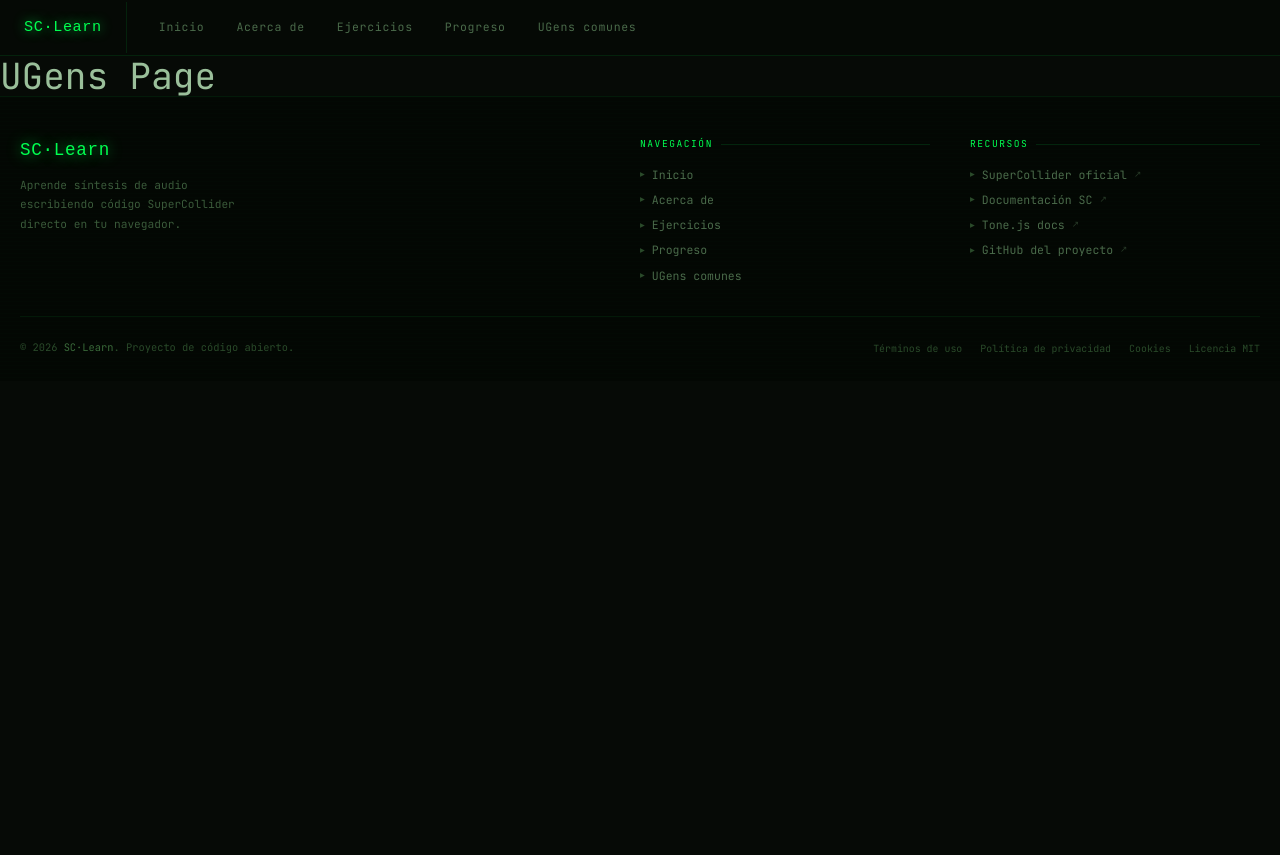
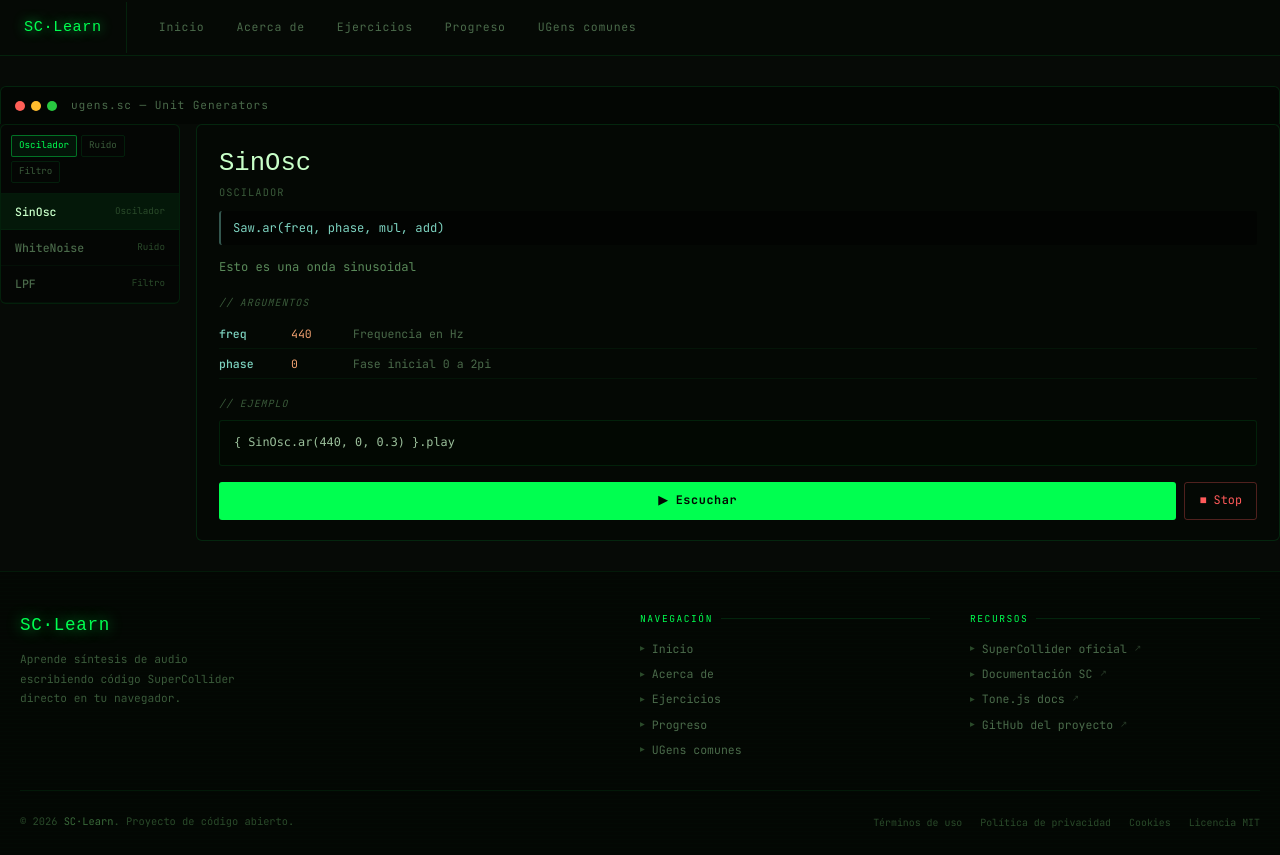
Before and after one commit to jmsanJS/supercollider-learn, a Next.js app: page /ugens in a window 1280 px wide. Before the commit the page ends 800 px from the top, so only its background shows below. Built offline with nearby package versions, Linux system fonts and the light colour scheme.

Commit message:
feat: create UGens page

```diff
--- /dev/null
+++ b/src/app/ugens/UGensClient.tsx
@@ -0,0 +1,91 @@
+"use client";
+
+import styles from "./page.module.css";
+
+export default function UGensClient() {
+  const handlePlay = () => {};
+  const handleStop = () => {};
+
+  return (
+    <section className={styles.section_wrap}>
+      <header className={styles.terminal_header} aria-hidden="true">
+        <span className={`${styles.th_dot} ${styles.r}`} />
+        <span className={`${styles.th_dot} ${styles.y}`} />
+        <span className={`${styles.th_dot} ${styles.g}`} />
+        <span className={styles.th_title}>ugens.sc — Unit Generators</span>
+      </header>
+
+      <div className={styles.ugen_layout}>
+        <div className={styles.ugen_list}>
+          <div className={styles.cat_filter}>
+            <button className={`${styles.cat_btn} ${styles.active}`}>
+              Oscilador
+            </button>
+            <button className={`${styles.cat_btn}`}>
+              Ruido
+            </button>
+            <button className={`${styles.cat_btn}`}>
+              Filtro
+            </button>
+          </div>
+
+          <button className={`${styles.ugen_item} ${styles.active}`}>
+            <span className={styles.ui_name}>SinOsc</span>
+            <span className={styles.ui_cat}>Oscilador</span>
+          </button>
+          <button className={`${styles.ugen_item}`}>
+            <span className={styles.ui_name}>WhiteNoise</span>
+            <span className={styles.ui_cat}>Ruido</span>
+          </button>
+          <button className={`${styles.ugen_item}`}>
+            <span className={styles.ui_name}>LPF</span>
+            <span className={styles.ui_cat}>Filtro</span>
+          </button>
+        </div>
+
+        <div className={styles.ugen_detail}>
+          <div className={styles.ud_name}>SinOsc</div>
+          <div className={styles.ud_cat}>Oscilador</div>
+          <div className={styles.ud_sig}>Saw.ar(freq, phase, mul, add)</div>
+          <p className={styles.ud_desc}>Esto es una onda sinusoidal</p>
+
+          <div className={styles.ud_args}>
+            <div className={styles.pane_label} style={{ marginBottom: 8 }}>
+              // argumentos
+            </div>
+
+            <div className={styles.arg_row}>
+              <span className={styles.arg_name}>freq</span>
+              <span className={styles.arg_default}>440</span>
+              <span className={styles.arg_desc}>Frequencia en Hz</span>
+            </div>
+            <div className={styles.arg_row}>
+              <span className={styles.arg_name}>phase</span>
+              <span className={styles.arg_default}>0</span>
+              <span className={styles.arg_desc}>Fase inicial 0 a 2pi</span>
+            </div>
+          </div>
+
+          <div className={styles.ud_example}>
+            <div className={styles.pane_label} style={{ marginBottom: 8 }}>
+              // ejemplo
+            </div>
+            <div className={styles.example_block}>
+              <pre>{`{ SinOsc.ar(440, 0, 0.3) }.play`}</pre>
+            </div>
+          </div>
+
+          <div className={styles.ud_controls}>
+            <button className={styles.btn_run} onClick={handlePlay}>
+              ▶ Escuchar
+            </button>
+
+            <button className={styles.btn_stop} onClick={handleStop}>
+              ■ Stop
+            </button>
+          </div>
+        </div>
+      </div>
+    </section>
+  );
+}
--- /dev/null
+++ b/src/app/ugens/page.module.css
@@ -0,0 +1,274 @@
+.section_wrap {
+  margin: 30px auto;
+  max-width: 1400px;
+  animation: fadeIn 0.2s ease;
+}
+@keyframes fadeIn {
+  from {
+    opacity: 0;
+    transform: translateY(6px);
+  }
+  to {
+    opacity: 1;
+    transform: translateY(0);
+  }
+}
+
+.terminal_header {
+  display: flex;
+  align-items: center;
+  gap: 6px;
+  background: rgba(0, 0, 0, 0.4);
+  border: 1px solid rgba(0, 255, 80, 0.12);
+  border-bottom: none;
+  border-radius: 6px 6px 0 0;
+  padding: 10px 14px;
+}
+
+.th_dot {
+  width: 10px;
+  height: 10px;
+  border-radius: 50%;
+}
+
+.th_dot.r {
+  background: #ff5f57;
+}
+
+.th_dot.y {
+  background: #ffbd2e;
+}
+
+.th_dot.g {
+  background: #28c840;
+}
+
+.th_title {
+  margin-left: 8px;
+  font-size: 0.7rem;
+  color: #4a6a4a;
+  letter-spacing: 0.08em;
+}
+
+.ugen_layout {
+  display: grid;
+  grid-template-columns: 180px 1fr;
+  gap: 16px;
+}
+@media (max-width: 700px) {
+  .ugen_layout {
+    grid-template-columns: 1fr;
+  }
+}
+
+.ugen_list {
+  border: 1px solid rgba(0, 255, 80, 0.1);
+  border-radius: 6px;
+  overflow: hidden;
+  background: rgba(0, 0, 0, 0.3);
+  height: fit-content;
+}
+
+.cat_filter {
+  padding: 10px;
+  display: flex;
+  flex-wrap: wrap;
+  gap: 4px;
+  border-bottom: 1px solid rgba(0, 255, 80, 0.08);
+}
+
+.cat_btn {
+  background: none;
+  border: 1px solid rgba(0, 255, 80, 0.1);
+  border-radius: 2px;
+  font-family: "JetBrains Mono", monospace;
+  font-size: 0.58rem;
+  color: #3a5a3a;
+  padding: 3px 7px;
+  cursor: pointer;
+  transition: all 0.1s;
+}
+
+.cat_btn:hover {
+  color: #7ab07a;
+  border-color: rgba(0, 255, 80, 0.25);
+}
+
+.cat_btn.active {
+  color: #00ff50;
+  border-color: rgba(0, 255, 80, 0.4);
+  background: rgba(0, 255, 80, 0.06);
+}
+
+.ugen_item {
+  display: flex;
+  justify-content: space-between;
+  align-items: center;
+  width: 100%;
+  padding: 9px 14px;
+  background: none;
+  border: none;
+  border-bottom: 1px solid rgba(0, 255, 80, 0.04);
+  font-family: "JetBrains Mono", monospace;
+  font-size: 0.72rem;
+  color: #4a6a4a;
+  cursor: pointer;
+  text-align: left;
+  transition: all 0.1s;
+}
+
+.ugen_item:hover {
+  background: rgba(0, 255, 80, 0.04);
+  color: #7ab07a;
+}
+
+.ugen_item.active {
+  background: rgba(0, 255, 80, 0.07);
+  color: #c8ffc8;
+}
+
+.ui_name {
+  font-weight: 500;
+}
+
+.ui_cat {
+  font-size: 0.58rem;
+  color: #2a4a2a;
+}
+
+.ugen_detail {
+  border: 1px solid rgba(0, 255, 80, 0.12);
+  border-radius: 6px;
+  padding: 20px 22px;
+  background: rgba(0, 0, 0, 0.2);
+}
+
+.ud_name {
+  font-family: "Syne Mono", monospace;
+  font-size: 1.6rem;
+  color: #c8ffc8;
+  margin-bottom: 2px;
+}
+
+.ud_cat {
+  font-size: 0.65rem;
+  color: #3a5a3a;
+  text-transform: uppercase;
+  letter-spacing: 0.1em;
+  margin-bottom: 10px;
+}
+
+.ud_sig {
+  font-size: 0.76rem;
+  color: #7dd3c0;
+  background: rgba(0, 0, 0, 0.4);
+  padding: 8px 12px;
+  border-radius: 3px;
+  margin-bottom: 12px;
+  border-left: 2px solid rgba(125, 211, 192, 0.4);
+}
+
+.ud_desc {
+  font-size: 0.76rem;
+  color: #5a8a5a;
+  line-height: 1.7;
+  margin-bottom: 18px;
+}
+
+.ud_args {
+  margin-bottom: 18px;
+}
+
+.pane_label {
+  font-size: 0.62rem;
+  color: #3a5a3a;
+  text-transform: uppercase;
+  letter-spacing: 0.1em;
+  margin-bottom: 10px;
+  font-style: italic;
+}
+
+.arg_row {
+  display: flex;
+  gap: 12px;
+  padding: 6px 0;
+  border-bottom: 1px solid rgba(0, 255, 80, 0.05);
+  font-size: 0.72rem;
+  align-items: baseline;
+}
+
+.arg_name {
+  color: #7dd3c0;
+  min-width: 60px;
+  font-weight: 500;
+}
+
+.arg_default {
+  color: #f0a070;
+  min-width: 50px;
+}
+
+.arg_desc {
+  color: #4a6a4a;
+}
+
+.ud_example {
+  margin-bottom: 16px;
+}
+
+.example_block {
+  background: #020802;
+  border: 1px solid rgba(0, 255, 80, 0.1);
+  border-radius: 3px;
+  padding: 12px 14px;
+  font-size: 0.74rem;
+  line-height: 1.65;
+  overflow-x: auto;
+}
+
+.ud_controls {
+  display: flex;
+  gap: 8px;
+}
+
+.btn_run {
+  flex: 1;
+  padding: 9px 16px;
+  background: #00ff50;
+  color: #020802;
+  border: none;
+  border-radius: 3px;
+  font-family: "JetBrains Mono", monospace;
+  font-size: 0.74rem;
+  font-weight: 700;
+  cursor: pointer;
+  transition: all 0.15s;
+  letter-spacing: 0.05em;
+}
+
+.btn_run:hover {
+  background: #33ff70;
+  box-shadow: 0 0 18px rgba(0, 255, 80, 0.4);
+}
+
+.btn_run:disabled {
+  opacity: 0.35;
+  cursor: not-allowed;
+}
+
+.btn_stop {
+  padding: 9px 14px;
+  background: transparent;
+  color: #ff5a5a;
+  border: 1px solid rgba(255, 90, 90, 0.3);
+  border-radius: 3px;
+  font-family: "JetBrains Mono", monospace;
+  font-size: 0.74rem;
+  cursor: pointer;
+  transition: all 0.15s;
+}
+
+.btn_stop:hover {
+  background: rgba(255, 90, 90, 0.08);
+  border-color: #ff5a5a;
+}
--- a/src/app/ugens/page.tsx
+++ b/src/app/ugens/page.tsx
@@ -1,15 +1,12 @@
 import { Metadata } from "next";
+import UGensClient from "./UGensClient";
 
 export const metadata: Metadata = {
-  title: "UGens",
+  title: "UGens comunes",
   description:
     "Lista de los UGens más comunes y utilizados en SuperCollider. Los UGens son componentes básicos para la creación y modifica sonido.",
 };
 
 export default function Page() {
-  return (
-    <div>
-      <h1 className="text-4xl">UGens Page</h1>
-    </div>
-  );
+  return <UGensClient />
 }
```
